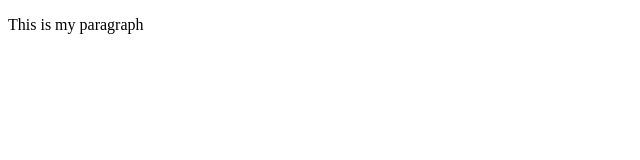
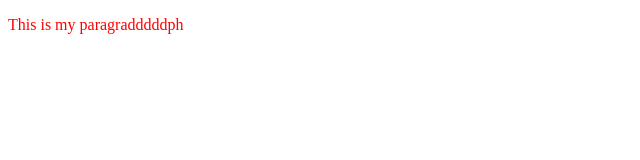
Before and after one commit to alibahai/test-repo, a plain HTML site: page index.html in a window 1280 px wide. Shown: the whole page, without its empty margins (0-640 px from the left). Drawn offline with Linux system fonts and the light colour scheme.

Commit message:
css file implement

```diff
--- /dev/null
+++ b/index.css
@@ -0,0 +1,3 @@
+p{
+    color:red;
+}
--- a/index.html
+++ b/index.html
@@ -2,10 +2,12 @@
 <html lang="en">
 <head>
     <meta charset="UTF-8">
+        <link rel="stylesheet" href="index.css" >
     <meta name="viewport" content="width=device-width, initial-scale=1.0">
     <title>Document</title>
 </head>
 <body>
-    <p>This is my paragraph</p>
+
+    <p>This is my paragradddddph</p>
 </body>
 </html>
```
